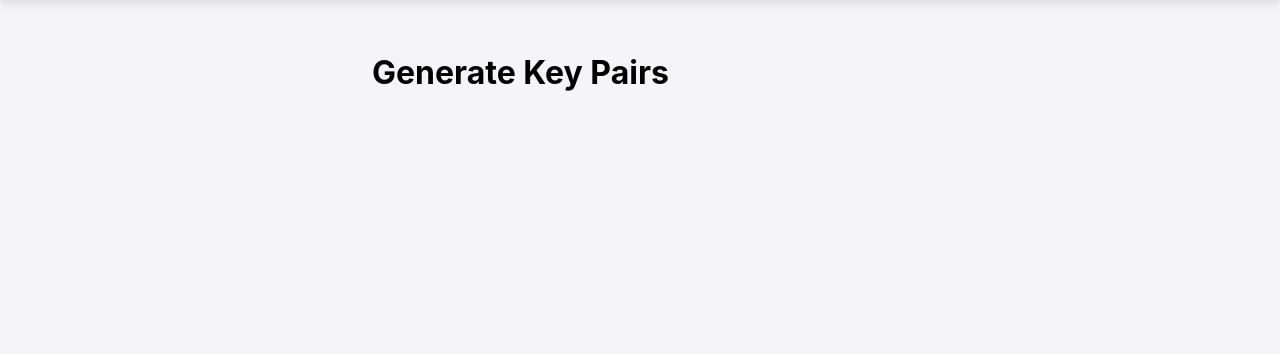
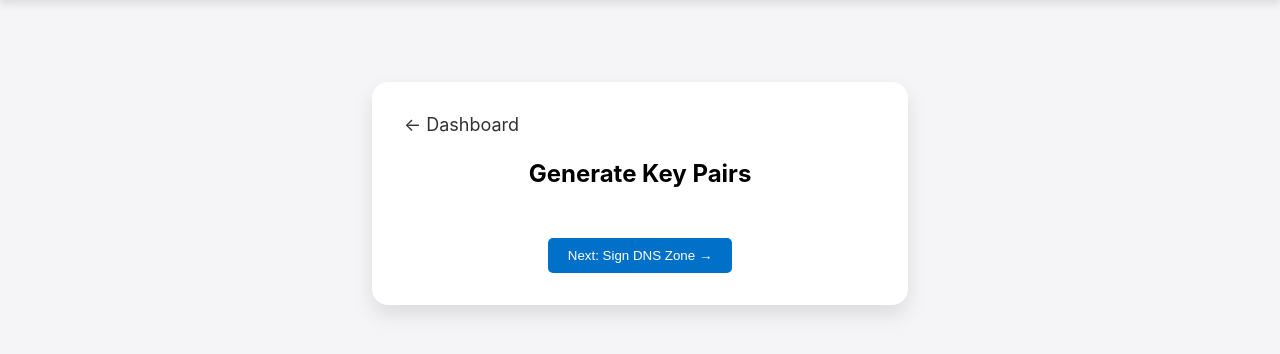
Before and after one commit to lakshankd/flask-dnssec, a Flask app: template templates/generate_keys.html in a window 1280 px wide. Shown: the part 51-405 px from the top of the page. Run offline with Flask 3, Linux system fonts and the light colour scheme; the template is opened without the code that fills it: most values are stand-ins (such as "Sample title", 1, 10 or a date in 2020).

Commit message:
adding file structure for the generate keys

```diff
--- /dev/null
+++ b/static/js/generate_keys.js
@@ -0,0 +1,3 @@
+$(document).ready(function () {
+    console.log("generate_keys.js file loaded")
+})
--- a/static/styles.css
+++ b/static/styles.css
@@ -195,7 +195,7 @@ form button:hover {
 
 .card i {
     font-size: 50px;
-    color: #0070c9; /* Apple-like blue */
+    color: #0070c9;
 }
 
 .card h3 {
@@ -301,13 +301,6 @@ form button:hover {
     cursor: not-allowed;
 }
 
-/*.backup-info-text {*/
-/*    font-size: 14px;*/
-/*    color: #555;*/
-/*    margin-bottom: 20px;*/
-/*    text-align: left;*/
-/*}*/
-
 .success-backup-availability {
     color: #5a5a5a;
     font-size: 14px;
@@ -402,7 +395,7 @@ form button:hover {
     color: #dc3545;
 }
 
-.backup-next-step-btn {
+.next-step-btn {
     margin-top: 20px;
     background-color: #0070c9;
     padding: 10px 20px;
@@ -415,8 +408,30 @@ form button:hover {
     border: none;
 }
 
-.backup-next-step-btn:hover {
+.next-step-btn:hover {
     background-color: #005bb5;
 }
 
 /*  End of Backup Zone CSS  */
+
+/* Generate Keys CSS*/
+.generate-keys-container {
+    background-color: white;
+    padding: 2rem;
+    text-align: center;
+    margin: 50px auto;
+    border-radius: 16px;
+    box-shadow: 0 10px 20px rgba(0, 0, 0, 0.1);
+}
+
+.generate-keys-header {
+    text-align: center;
+    font-size: 24px;
+    margin-bottom: 30px;
+}
+
+.generate-keys-next-step-btn {
+
+}
+
+/* End of Generate Keys CSS*/
--- a/templates/backup_zone.html
+++ b/templates/backup_zone.html
@@ -37,7 +37,7 @@
 
         <p id="backup-message" class="backup-message"></p>
 
-        <button class="backup-next-step-btn">
+        <button class="next-step-btn">
             Next: Generate Keys &rarr;
         </button>
     </div>
--- a/templates/generate_keys.html
+++ b/templates/generate_keys.html
@@ -3,7 +3,20 @@
 {% block title %}Generate Key Pairs - DNSSEC Guardian{% endblock %}
 
 {% block content %}
-    <div class="generate-key-container">
-        <h1>Generate Key Pairs</h1>
+    <div class="generate-keys-container">
+        <a href="{{ url_for('dashboard') }}" class="back-arrow">
+            &#8592; Dashboard
+        </a>
+        <h2 class="generate-keys-header">Generate Key Pairs</h2>
+        {# content #}
+        <button class="next-step-btn">
+            Next: Sign DNS Zone &rarr;
+        </button>
     </div>
+
+    <!-- scripts -->
+    <script src="https://code.jquery.com/jquery-3.6.0.min.js"></script>
+    <script src="{{ url_for('static', filename='js/generate_keys.js') }}"></script>
+    <script>
+    </script>
 {% endblock %}
```
